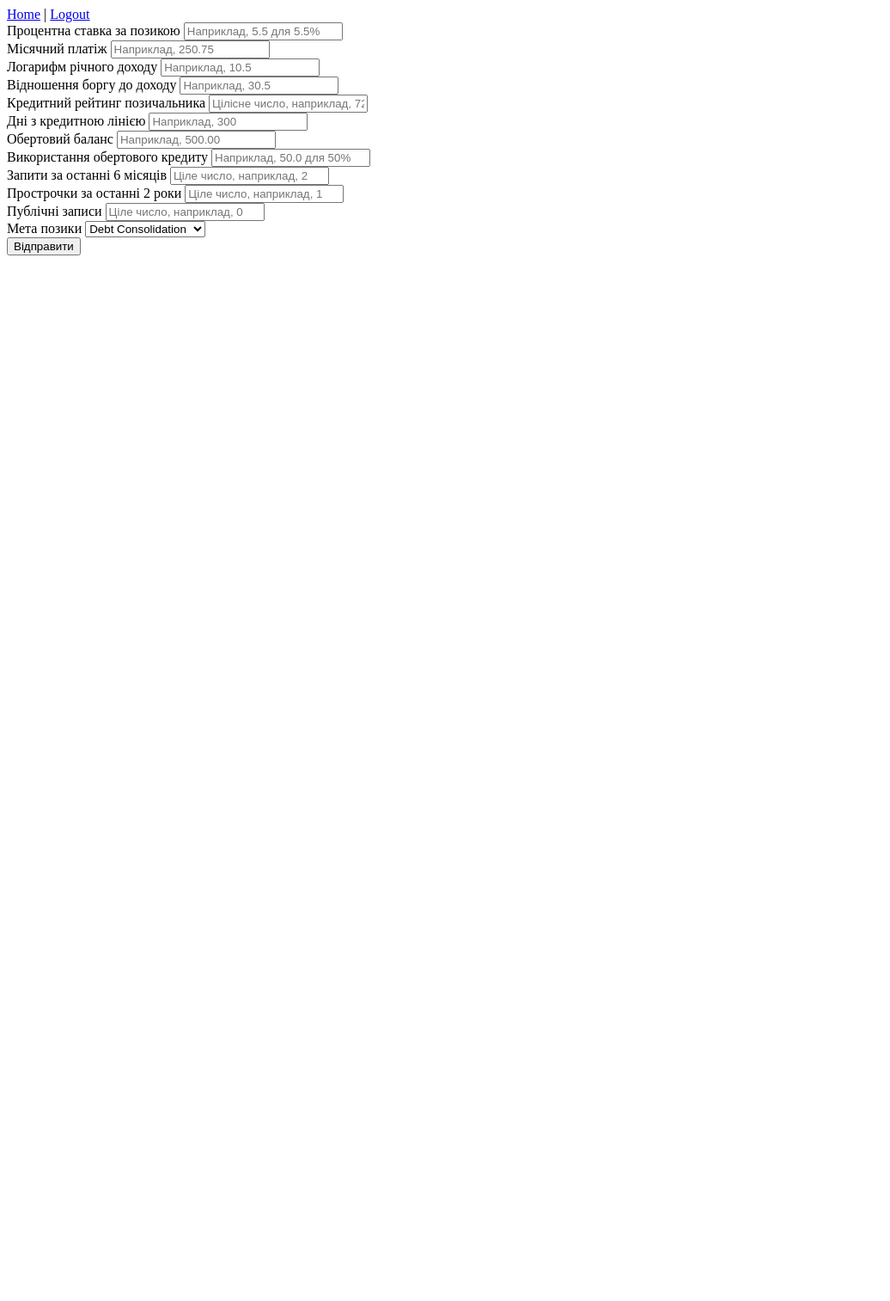
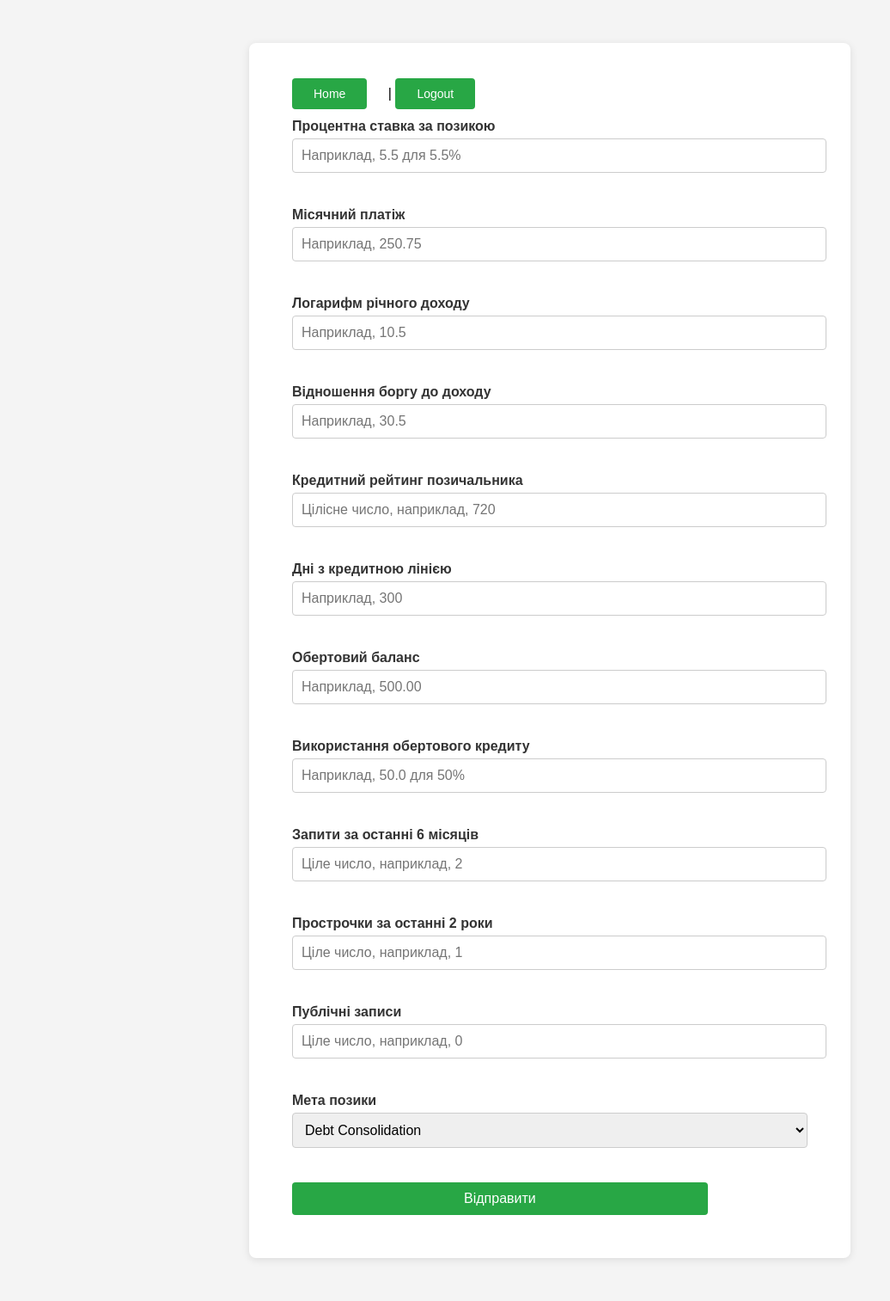
Before and after one commit to andrewmagalyas/Loan_approval_app, a Django app: page /loan_approval/ in a window 1280 px wide. Shown: the whole page at 86% size, without its empty margins (0-1036 px from the left). Before the commit the page ends 297 px from the top, so only its background shows below. Run offline with Django 5.2, Linux system fonts and the light colour scheme; parts of the project's set-up code (start-up, migrations or seed data) failed here and were passed over.

Commit message:
Docstrings & styles

```diff
--- /dev/null
+++ b/loan_approval/static/css/styles.css
@@ -0,0 +1,97 @@
+body {
+    font-family: Arial, sans-serif;
+    background-color: #f4f4f4;
+    margin: 0;
+    padding: 0;
+}
+
+h1 {
+    color: #333;
+}
+
+a {
+    text-decoration: none;
+    color: white;
+    background-color: #007bff;
+    padding: 6px 50px;
+    border: none;
+    border-radius: 4px;
+    cursor: pointer;
+    font-size: 16px;
+}
+
+form {
+    background-color: #ffffff;
+    border-radius: 8px;
+    box-shadow: 0 2px 10px rgba(0, 0, 0, 0.1);
+    padding: 50px;
+    max-width: 600px;
+    margin: 50px auto;
+    font-size: 16px;
+}
+
+label {
+    display: block;
+    margin-bottom: 5px;
+    font-weight: bold;
+    color: #333;
+}
+
+input, select {
+    width: 100%;
+    padding: 10px;
+    border-radius: 4px;
+    border: 1px solid #ccc;
+    margin-bottom: 20px;
+    font-size: 16px;
+}
+
+button {
+    background-color: #007bff;
+    color: white;
+    padding: 10px 200px;
+    border: none;
+    border-radius: 4px;
+    cursor: pointer;
+    font-size: 16px;
+}
+
+button:hover {
+    background-color: #0056b3;
+}
+
+a.button {
+    background-color: #28a745;
+    color: white;
+    padding: 10px 25px;
+    border-radius: 4px;
+    text-decoration: none;
+    font-size: 14px;
+    margin-right: 20px;
+}
+
+a.button:hover {
+    background-color: #218838;
+}
+
+div {
+    margin-bottom: 20px;
+}
+
+.error {
+    color: red;
+    font-size: 14px;
+}
+
+p {
+    font-size: 18px;
+    font-weight: bold;
+}
+
+button[type="submit"] {
+    background-color: #28a745;
+}
+
+button[type="submit"]:hover {
+    background-color: #218838;
+}
--- a/loan_approval/templates/loan_approval/loan_approval.html
+++ b/loan_approval/templates/loan_approval/loan_approval.html
@@ -1,3 +1,13 @@
+   <!DOCTYPE html>
+<html lang="uk">
+<head>
+    <meta charset="UTF-8">
+    <meta name="viewport" content="width=device-width, initial-scale=1.0">
+    <title>Loan Approval Form</title>
+    {% load static %}
+    <link rel="stylesheet" type="text/css" href="{% static 'css/styles.css' %}">
+</head>
+<body>
     <form method="POST" action="{% url 'loan_approval' %}">
         {% csrf_token %}
         <div>
--- a/loan_approval/views.py
+++ b/loan_approval/views.py
@@ -10,9 +10,26 @@ from .forms import LoanApprovalForm
 
 @login_required
 def home(request):
+    """
+    Відображає домашню сторінку для зареєстрованих користувачів.
+
+    Parameters:
+    request (HttpRequest): Об'єкт запиту.
+
+    Returns:
+    HttpResponse: Відповідь з рендерингом шаблону 'home.html'.
+    """
     return render(request, 'home.html')
 
+
 class UserRegistrationForm(forms.ModelForm):
+    """
+    Форма для реєстрації нового користувача, включаючи поле для пароля.
+
+    Attributes:
+    password (CharField): Поле для введення пароля.
+    Meta: Вказує модель та поля, що використовуються у формі.
+    """
     password = forms.CharField(widget=forms.PasswordInput)
 
     class Meta:
@@ -21,28 +38,47 @@ class UserRegistrationForm(forms.ModelForm):
 
 
 def register(request):
+    """
+    Обробляє реєстрацію користувача. Якщо форма валідна, користувач реєструється і аутентифікується.
+
+    Parameters:
+    request (HttpRequest): Об'єкт запиту.
+
+    Returns:
+    HttpResponse: Рендеринг форми реєстрації або редирект на сторінку схвалення позики.
+    """
     if request.method == 'POST':
         form = UserRegistrationForm(request.POST)
         if form.is_valid():
             user = form.save()
             username = form.cleaned_data.get('username')
-            raw_password = form.cleaned_data.get('password1')
+            raw_password = form.cleaned_data.get('password')
             user = authenticate(username=username, password=raw_password)
             login(request, user)
             messages.success(request, 'Registration successful.')
-            return redirect('loan_approval')  # Redirect to your loan approval page or home
+            return redirect('loan_approval')  # Редирект на сторінку схвалення позики або головну
     else:
         form = UserRegistrationForm()
     return render(request, 'registration/register.html', {'form': form})
 
+
 def user_login(request):
+    """
+    Обробляє вхід користувача. Якщо облікові дані валідні, користувач входить у систему.
+
+    Parameters:
+    request (HttpRequest): Об'єкт запиту.
+
+    Returns:
+    HttpResponse: Рендеринг сторінки входу або редирект на сторінку схвалення позики.
+    """
     if request.method == 'POST':
         username = request.POST['username']
         password = request.POST['password']
         user = authenticate(request, username=username, password=password)
         if user is not None:
             login(request, user)
-            return redirect('loan_approval')  # Redirect to a home page after login
+            return redirect('loan_approval')  # Редирект на сторінку схвалення позики після входу
         else:
             return render(request, 'registration/login.html', {'error': 'Invalid credentials'})
 
@@ -52,7 +88,17 @@ def user_login(request):
 # Завантаження моделі
 model = joblib.load('data_analysis/loan_approval_model.pkl')
 
+
 def loan_approval_view(request):
+    """
+    Відображає форму для схвалення позики і обробляє прогноз моделі на основі введених даних.
+
+    Parameters:
+    request (HttpRequest): Об'єкт запиту.
+
+    Returns:
+    HttpResponse: Рендеринг сторінки 'loan_approval.html' з результатом схвалення або не схвалення.
+    """
     result = None
     if request.method == 'POST':
         form = LoanApprovalForm(request.POST)
```
Also changed, not shown: data_analysis/analize_data.py (+160 -49 lines), loan_approval/templates/home.html (+4 -3 lines), loan_approval/templates/registration/login.html (+10 -0 lines), loan_approval/templates/registration/register.html (+6 -2 lines). Lines whose indentation alone changed are shown as unchanged.
